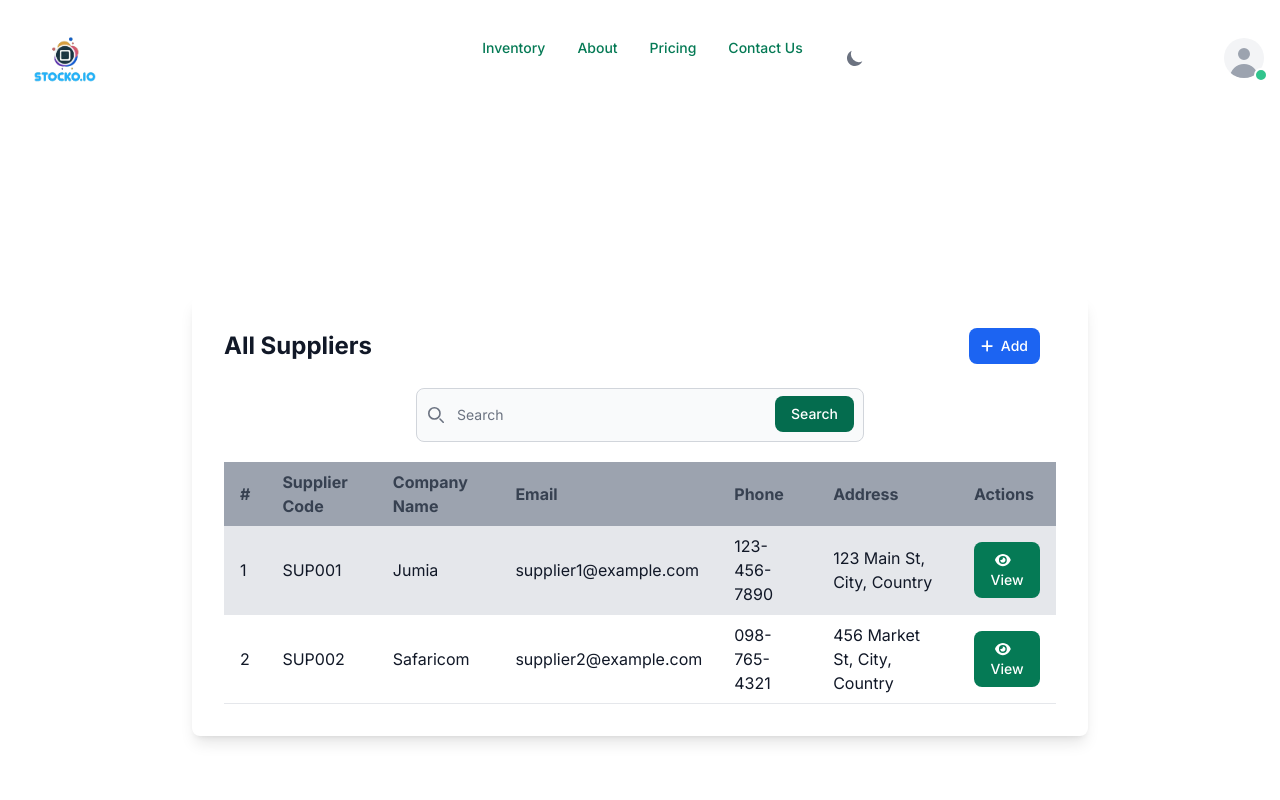
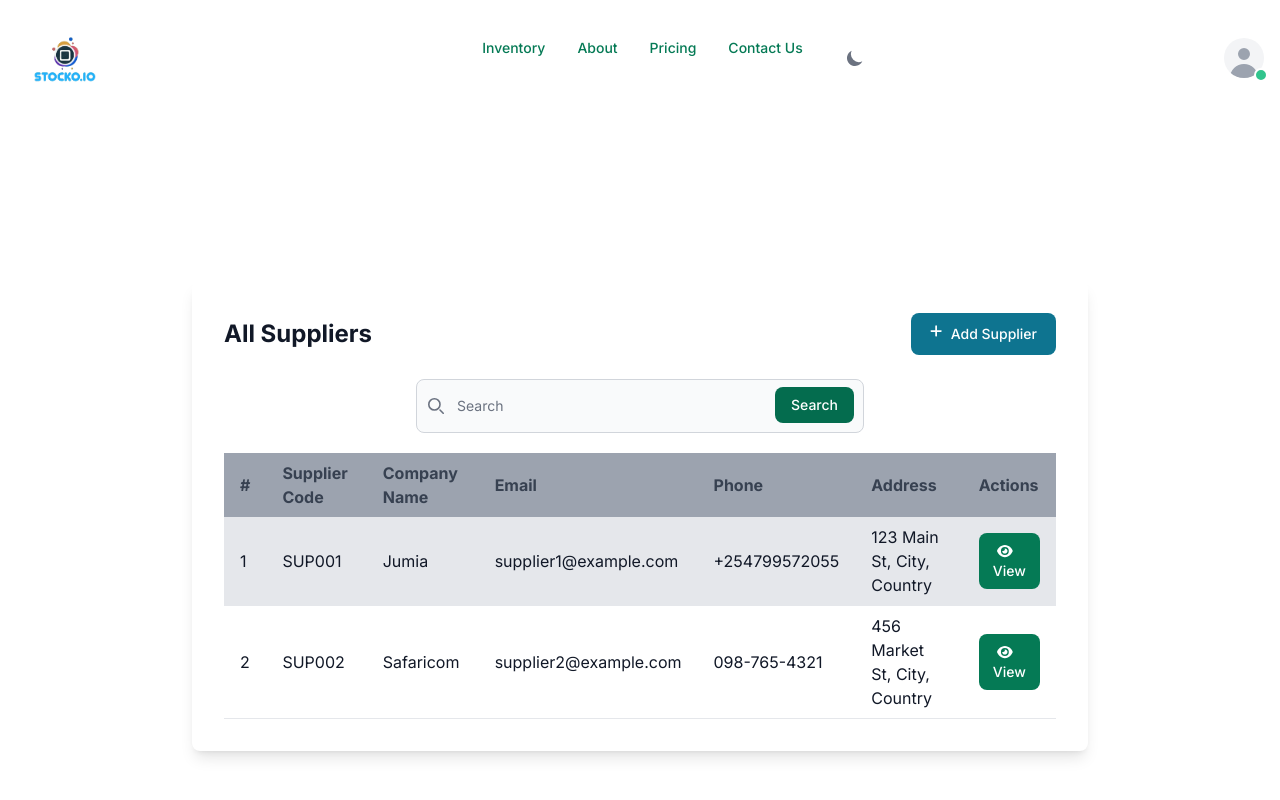
Before and after one commit to Muthomi254/stock.o_fend, a Next.js app: page /Inventory/SupplierTable in a window 1280 px wide. Shown: the top 800 px of the page. Built offline with nearby package versions, Linux system fonts and the light colour scheme.

Commit message:
(ft):Adding modalopen and is loading to supplier table Adding a spinner to view button

```diff
--- a/src/app/(pages)/(display)/Inventory/SupplierTable/page.jsx
+++ b/src/app/(pages)/(display)/Inventory/SupplierTable/page.jsx
@@ -3,13 +3,24 @@
 import React, { useState } from 'react';
 import { useRouter } from 'next/navigation'; // Updated import
 import { FontAwesomeIcon } from '@fortawesome/react-fontawesome';
-import { faEye, faPlus, faTimes } from '@fortawesome/free-solid-svg-icons';
+import {
+  faEye,
+  faPlus,
+  faTimes,
+  faSpinner,
+} from '@fortawesome/free-solid-svg-icons';
 import SupplierForm from '../../../../(components)/Forms/SupplierForm'; // Adjust the path accordingly
 import SearchBar from '../../../../(components)/SearchBar/Search';
+import AddModal from '../../../../ui-components/AddModal';
+import {  Button } from 'flowbite-react';
+
+
 
 export default function SupplierTable() {
   const router = useRouter();
+    const [isModalOpen, setModalOpen] = useState(false);
   const [showSupplierForm, setShowSupplierForm] = useState(false);
+  const [loading, setLoading] = useState(false);
 
   const suppliers = [
     {
@@ -17,7 +28,7 @@ export default function SupplierTable() {
       name: 'Supplier 1',
       companyName: 'Jumia',
       email: 'supplier1@example.com',
-      phone: '123-456-7890',
+      phone: '+254799572055',
       address: '123 Main St, City, Country',
     },
     {
@@ -32,11 +43,16 @@ export default function SupplierTable() {
   ];
 
   const handleAddSupplier = () => {
-    setShowSupplierForm(!showSupplierForm);
+    setModalOpen(true);
+  };
+
+  const handleCloseModal = () => {
+    setModalOpen(false);
   };
 
   const handleViewSupplier = () => {
-    router.push('/Inventory/SingleSupplier');
+    setLoading(true);
+    router.push('/Inventory/SingleSupplier')
   };
 
   return (
@@ -46,20 +62,25 @@ export default function SupplierTable() {
           <h2 className="text-2xl font-bold text-gray-900 dark:text-white">
             All Suppliers
           </h2>
-          <button
-            onClick={handleAddSupplier}
-            className={`flex items-center text-white ${
-              showSupplierForm
-                ? 'bg-red-600 hover:bg-red-700 dark:bg-red-600 animate-bounce hover:animate-pulse'
-                : 'bg-blue-600 hover:bg-blue-700'
-            } focus:ring-4 focus:outline-none focus:ring-blue-300 font-medium rounded-lg text-sm px-3 py-2 dark:bg-blue-600 dark:hover:bg-blue-700 dark:focus:ring-blue-800 mr-4`}
-          >
+          <Button onClick={handleAddSupplier}>
             <FontAwesomeIcon
-              icon={showSupplierForm ? faTimes : faPlus}
+              icon={faPlus} // Change icon based on showSupplierForm state
               className="mr-2"
             />
-            {showSupplierForm ? 'Close' : 'Add'}
-          </button>
+            Add Supplier
+          </Button>
+        </div>
+        <div>
+          <AddModal
+            open={isModalOpen}
+            title="Create Supplier"
+            size="xl"
+            styles="pills"
+            className="bg-transparent "
+            onClose={handleCloseModal}
+          >
+            <SupplierForm onClose={handleCloseModal} />
+          </AddModal>
         </div>
         <div className="overflow-x-auto">
           <SearchBar />
@@ -121,8 +142,16 @@ export default function SupplierTable() {
                     <button
                       onClick={handleViewSupplier}
                       className="text-white bg-green-600 hover:bg-green-800 focus:ring-4 focus:outline-none focus:ring-blue-300 font-medium rounded-lg text-sm px-3 py-2"
+                      disabled={loading} // Disable button when loading
                     >
-                      <FontAwesomeIcon icon={faEye} className="mr-2" />
+                      {loading ? (
+                        <FontAwesomeIcon
+                          icon={faSpinner}
+                          className="animate-spin mr-2"
+                        />
+                      ) : (
+                        <FontAwesomeIcon icon={faEye} className="mr-2" />
+                      )}
                       View
                     </button>
                   </td>
```
